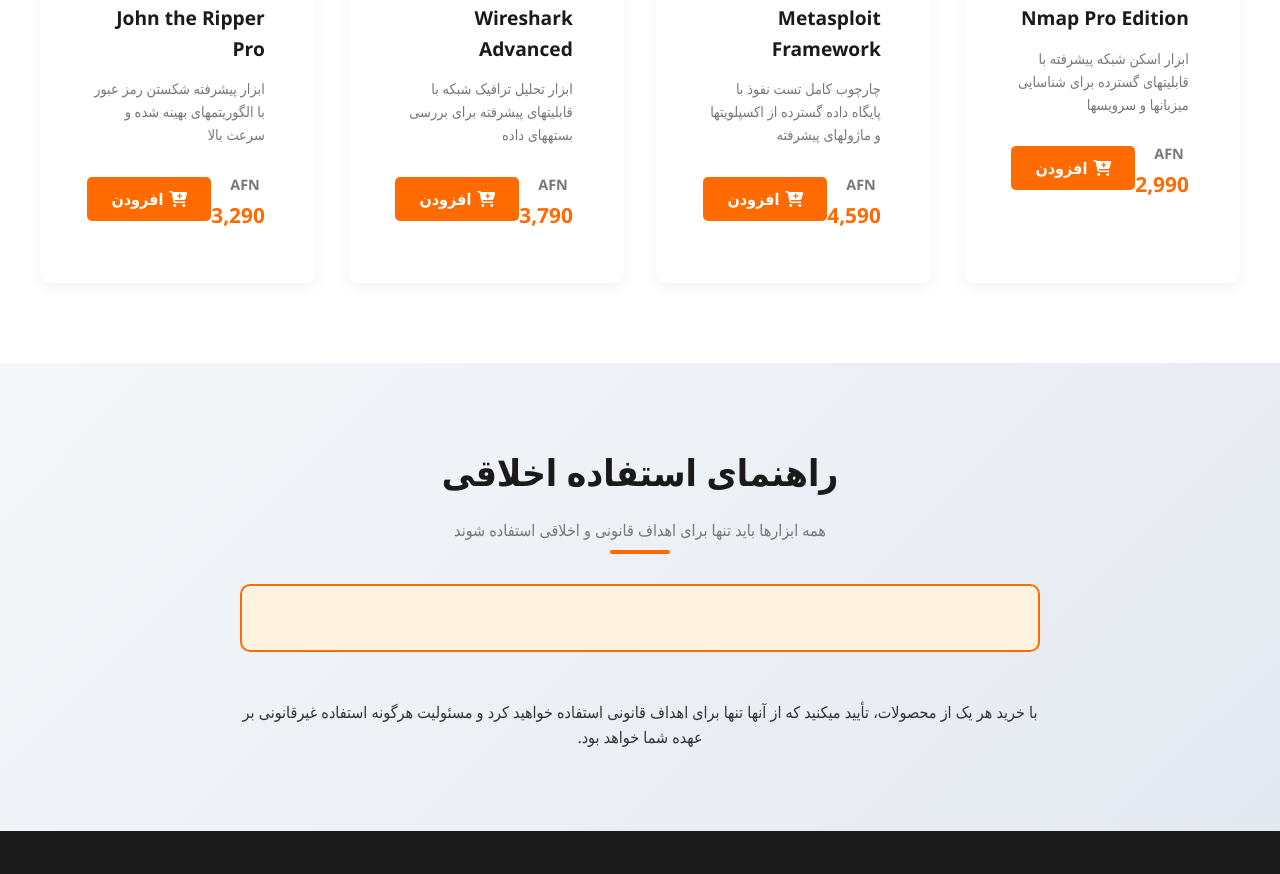
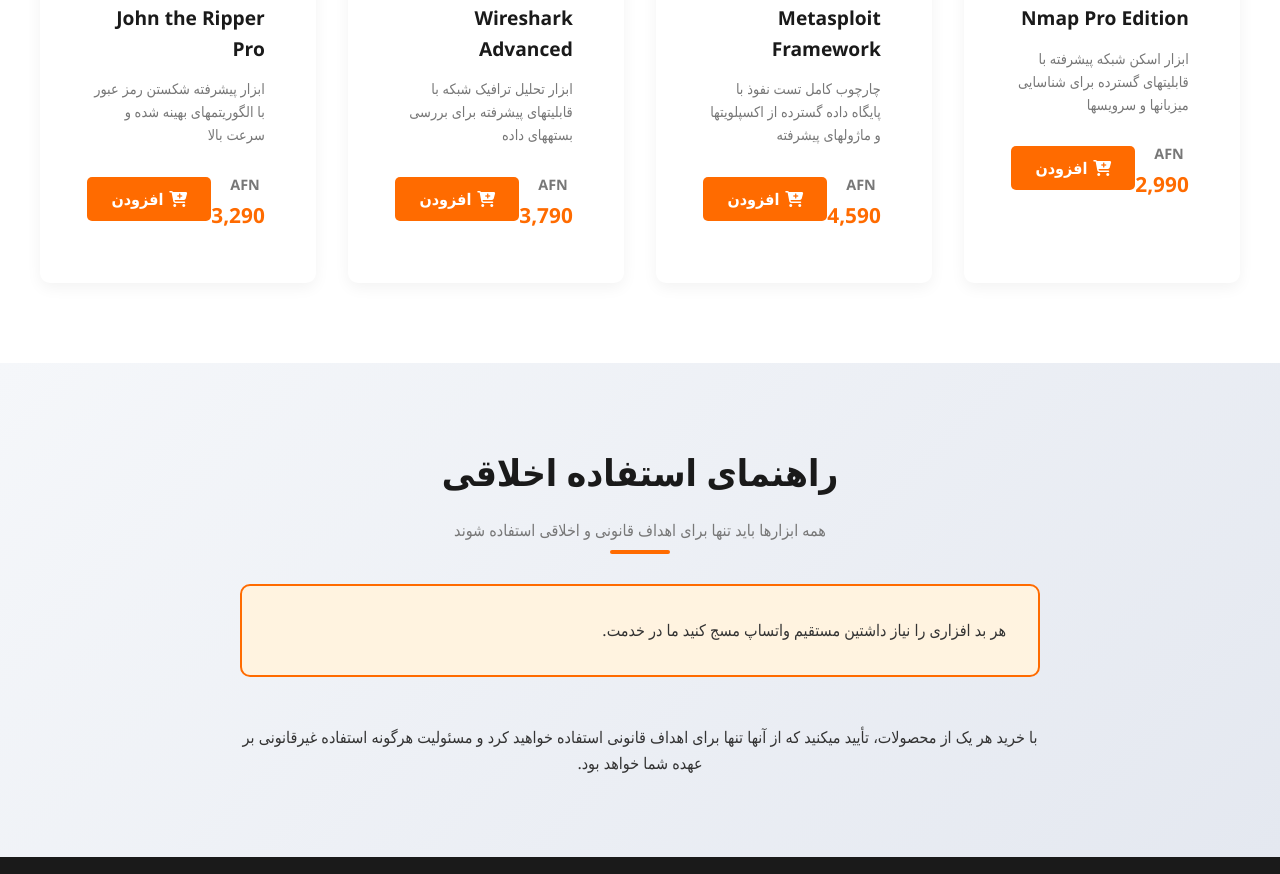
Before and after one commit to Bellalyaqoobi/sss111, a plain HTML site: page index.html in a window 1280 px wide. Shown: the part 2081-2955 px from the top of the page. Drawn offline with Linux system fonts and the light colour scheme; a small style sheet from the web is missing.

Commit message:
Update index.html

```diff
--- a/index.html
+++ b/index.html
@@ -1290,6 +1290,7 @@
 
         <div class="ethical-content">
             <div class="ethical-warning" id="ethical-warning">
+                هر بد افزاری را نیاز داشتین مستقیم واتساپ مسج کنید ما در خدمت.
                 <!-- Ethical warning content will be loaded here -->
             </div>
 
```
